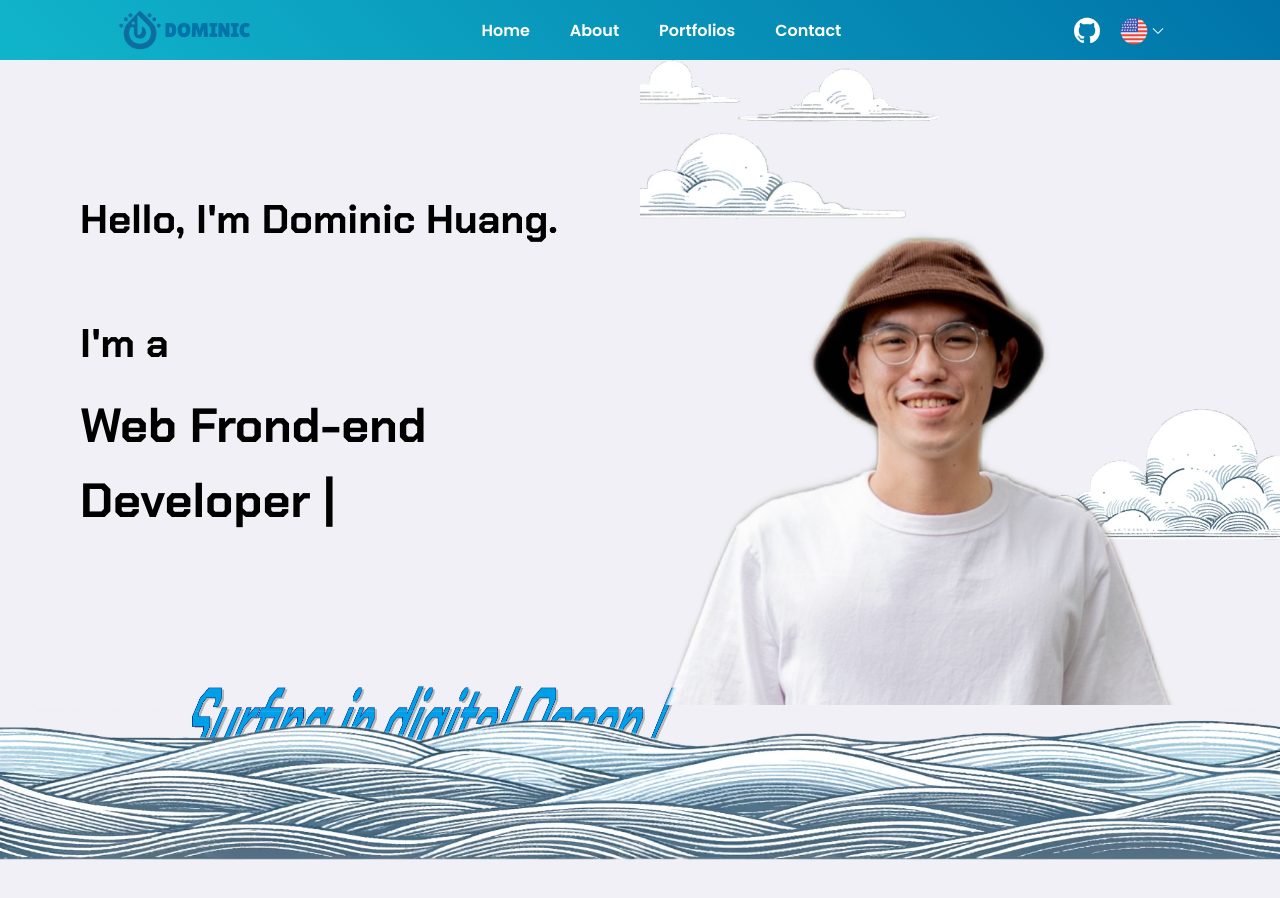
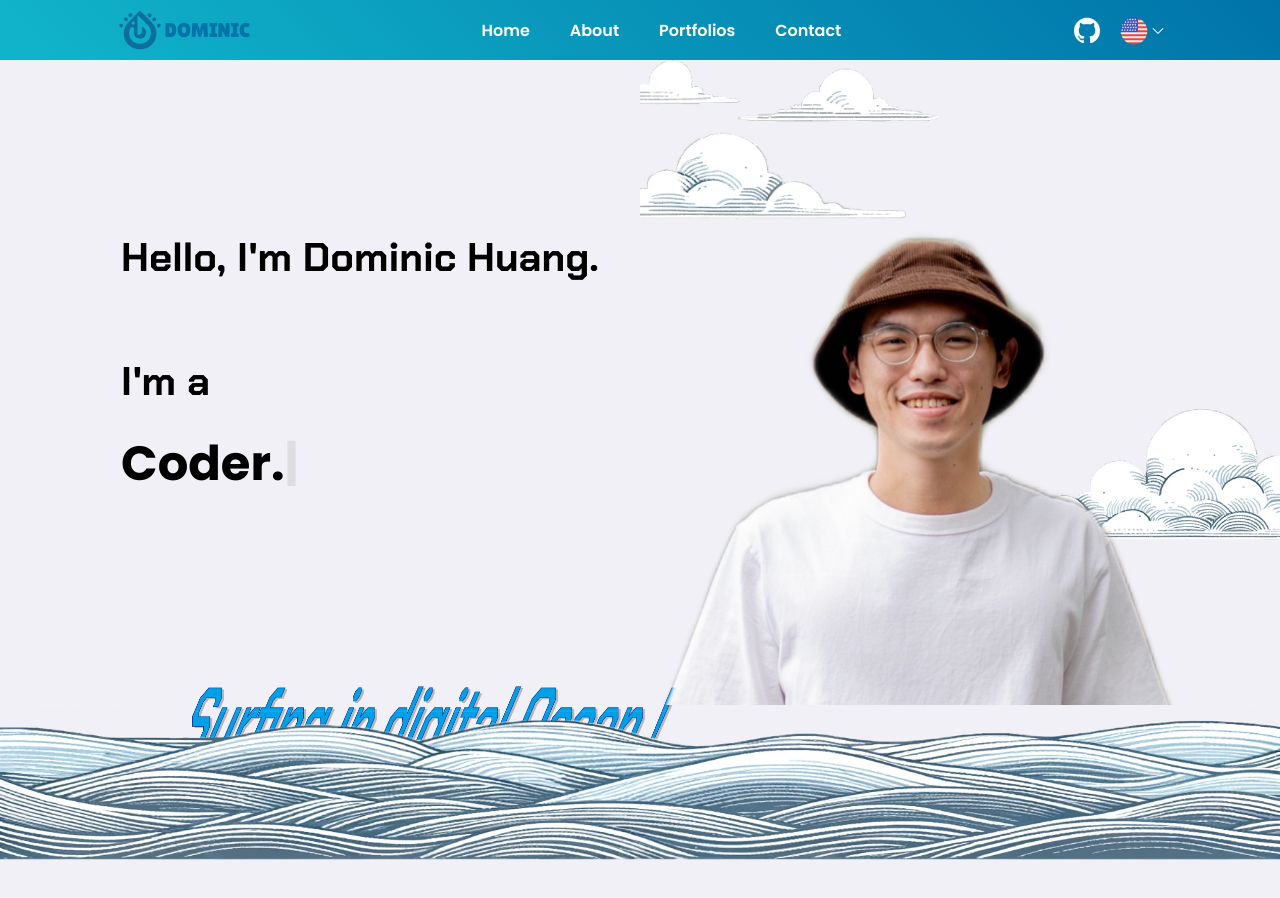
Before and after one commit to Dominic1013/project_portfoliosWeb, a React (Vite) app: page / in a window 1280 px wide. Shown: the top 898 px of the page. Built offline with nearby package versions, Linux system fonts and the light colour scheme.

Commit message:
add typing style in Hero

```diff
--- a/package.json
+++ b/package.json
@@ -16,6 +16,7 @@
     "react-icons": "^5.0.1",
     "react-redux": "^9.1.0",
     "react-router-dom": "^6.22.0",
+    "react-typed": "^2.0.12",
     "redux-persist": "^6.0.0"
   },
   "devDependencies": {
--- a/src/components/hero/Hero.jsx
+++ b/src/components/hero/Hero.jsx
@@ -1,5 +1,8 @@
 import React from "react";
 import "./hero.scss";
+
+// react-type
+import { ReactTyped } from "react-typed";
 
 export default function Hero() {
   return (
@@ -8,7 +11,23 @@ export default function Hero() {
         <div className="contentBox">
           <h1>Hello, I'm Dominic Huang. </h1>
           <h2>I'm a</h2>
-          <h2 className="typingText">Web Frond-end Developer |</h2>
+          {/* <h2 className="typingText">Web Frond-end Developer |</h2> */}
+          <div className="typingText">
+            {" "}
+            <ReactTyped
+              startWhenVisible
+              strings={[
+                "Web Frond-end Developer.",
+                "Coder.",
+                "Explorer.",
+                "Dancer.",
+              ]}
+              typeSpeed={60}
+              backDelay={1000}
+              backSpeed={40}
+              loop={true}
+            />
+          </div>
         </div>
       </div>
       <div className="heroImg">
--- a/src/components/hero/hero.scss
+++ b/src/components/hero/hero.scss
@@ -41,14 +41,19 @@
         font-size: 2.5rem; //40px
         line-height: 3.75rem;
         margin-bottom: 3rem;
+        font-weight: 700;
       }
       h2 {
         font-family: "Chakra Petch", sans-serif;
         font-size: 2.5rem; //40px
         line-height: 3.75rem;
+        font-weight: 700;
       }
       .typingText {
         // font-size: 3.125rem; // 50px
+        // font-family: "Chakra Petch", sans-serif;
+
+        font-weight: 700;
         font-size: 3rem;
         line-height: 4.68rem;
       }
--- a/src/components/magicNav/magicNav.scss
+++ b/src/components/magicNav/magicNav.scss
@@ -123,6 +123,7 @@
       height: 70px;
       background: var(--gradientColor);
       border-radius: 50%;
+      // border: 6px solid var(--bodyColor);
       border: 6px solid var(--bodyColor);
       // opacity: 0;
       transition: 0.5s;
--- a/src/pages/home/home.scss
+++ b/src/pages/home/home.scss
@@ -23,9 +23,17 @@
 //---------------------------------
 
 .home {
+  position: relative;
   width: 100vw;
   min-height: 100dvh;
   //   overflow: hidden;
+  .sectionTopNav {
+    z-index: 100;
+  }
+
+  .sectionHero {
+    z-index: 8;
+  }
 }
 
 @media screen and (max-width: 768px) {
```
Also changed, not shown: 1 other file (tests, documents, lock files or other folders).
